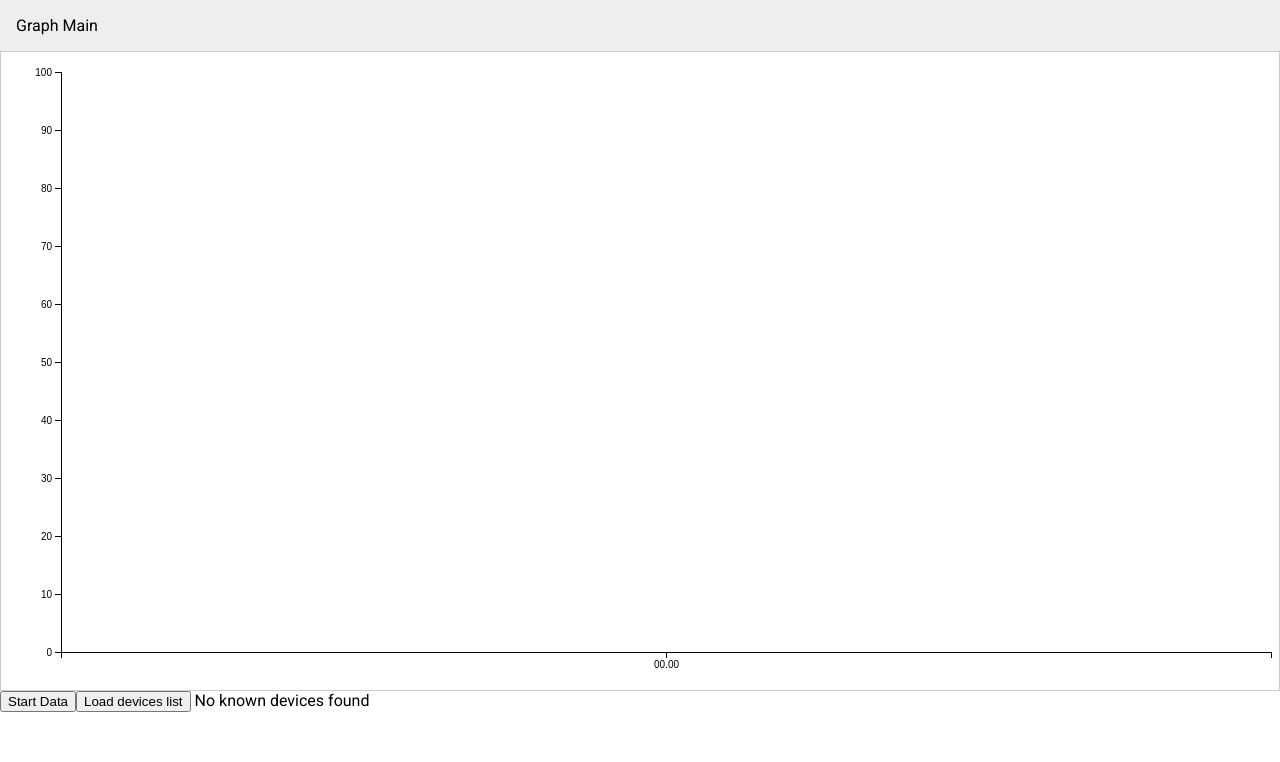
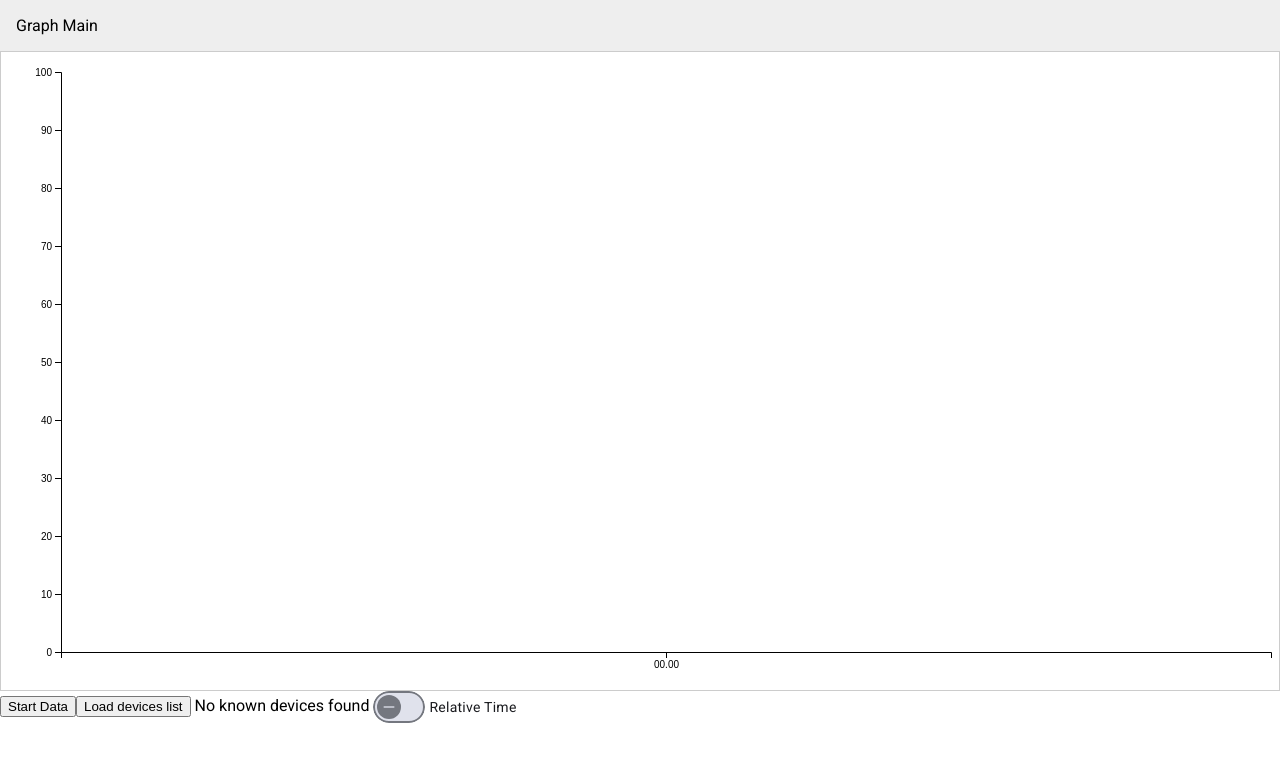
Before and after one commit to tabeatheunicorn/OmnAIView, an Angular app in the folder angular-frontend/: page /graph/graph/main in a window 1280 px wide. Shown: the top 762 px of the page. Built offline with nearby package versions, Linux system fonts and the light colour scheme.

Commit message:
feat(x-domain modi): allow absolute and relative timestamps
add state and UI for switiching between absolute and relative timestamps
on the x-axis.

Notes: The acutal formatting is not done in this commit.

```diff
--- a/angular-frontend/src/app/graph/graph.component.html
+++ b/angular-frontend/src/app/graph/graph.component.html
@@ -12,6 +12,9 @@
 </svg>
 <app-start-data-button />
 <app-device-list />
+<mat-slide-toggle [checked]="xAxisTimeMode() === 'relative'" (change)="onXAxisTimeModeToggle($event.checked)">
+  Relative Time
+</mat-slide-toggle>
 
 <div style="display: none;">
     <h4>Debug Output</h4>
--- a/angular-frontend/src/app/graph/graph.component.ts
+++ b/angular-frontend/src/app/graph/graph.component.ts
@@ -6,17 +6,19 @@ import {
   effect,
   inject,
   PLATFORM_ID,
+  signal,
   viewChild,
   type ElementRef
 } from '@angular/core';
-import { transition } from 'd3';
+import { MatSlideToggleModule } from '@angular/material/slide-toggle';
+import { NumberValue, transition } from 'd3';
 import { axisBottom, axisLeft } from 'd3-axis';
 import { select } from 'd3-selection';
+import { timeFormat } from 'd3-time-format';
 import { DeviceListComponent } from "../omnai-datasource/omnai-scope-server/devicelist.component";
 import { ResizeObserverDirective } from '../shared/resize-observer.directive';
 import { StartDataButtonComponent } from "../source-selection/start-data-from-source.component";
 import { DataSourceService } from './graph-data.service';
-import { timeFormat } from 'd3-time-format';
 
 @Component({
   selector: 'app-graph',
@@ -24,7 +26,7 @@ import { timeFormat } from 'd3-time-format';
   templateUrl: './graph.component.html',
   providers: [DataSourceService],
   styleUrls: ['./graph.component.css'],
-  imports: [ResizeObserverDirective, JsonPipe, StartDataButtonComponent, DeviceListComponent],
+  imports: [ResizeObserverDirective, JsonPipe, StartDataButtonComponent, DeviceListComponent, MatSlideToggleModule],
   changeDetection: ChangeDetectionStrategy.OnPush
 })
 export class GraphComponent {
@@ -64,6 +66,14 @@ export class GraphComponent {
     return `translate(${xScale.range()[0]}, 0)`;
   });
 
+  /**
+   * Signal to control the x-axis time mode. Relative starts with 0, absolute reflects the time of day the data was recorded.
+   */
+  readonly xAxisTimeMode = signal<"absolute" | "relative">("absolute");
+
+  onXAxisTimeModeToggle(checked: boolean): void {
+    this.xAxisTimeMode.set(checked ? 'relative' : 'absolute');
+  }
   updateXAxisInCanvas = effect(() => {
     if (!this.isInBrowser) return;
     const formatElapsed = timeFormat('%M.%S');
```
